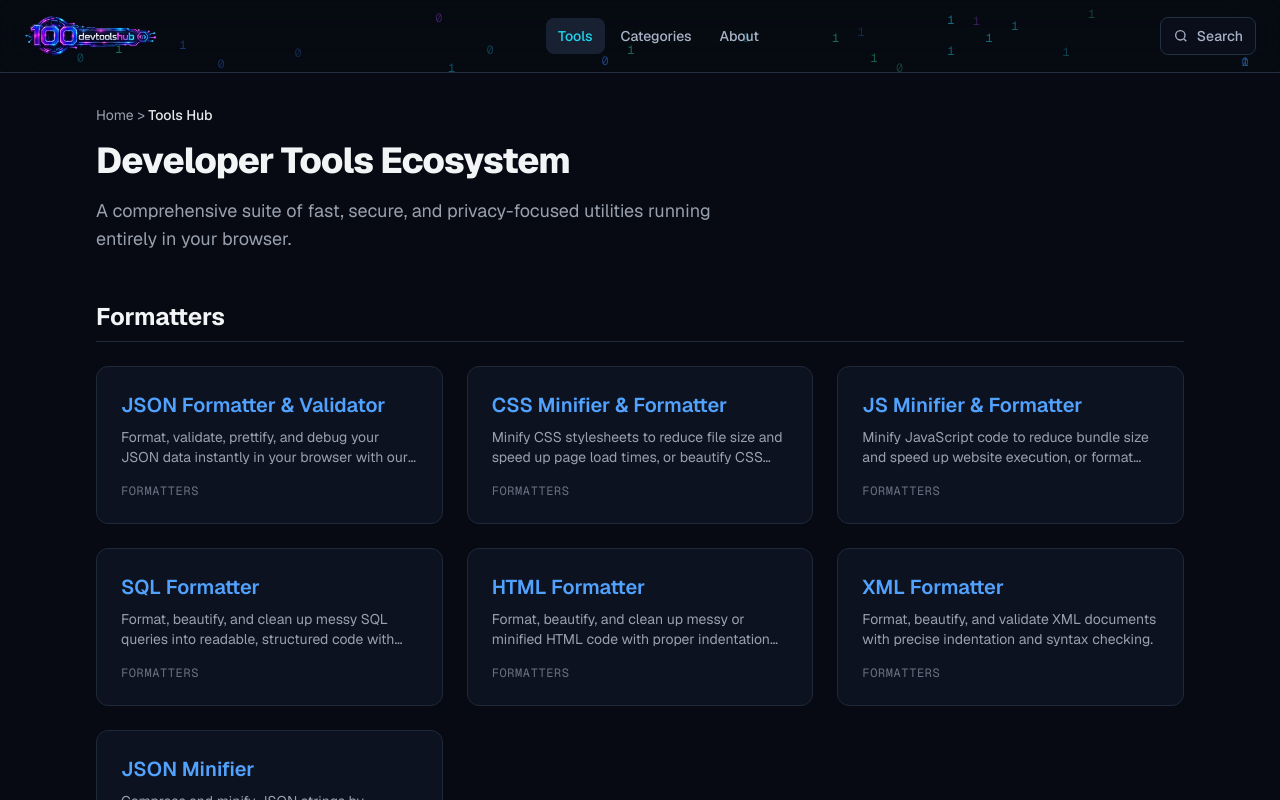
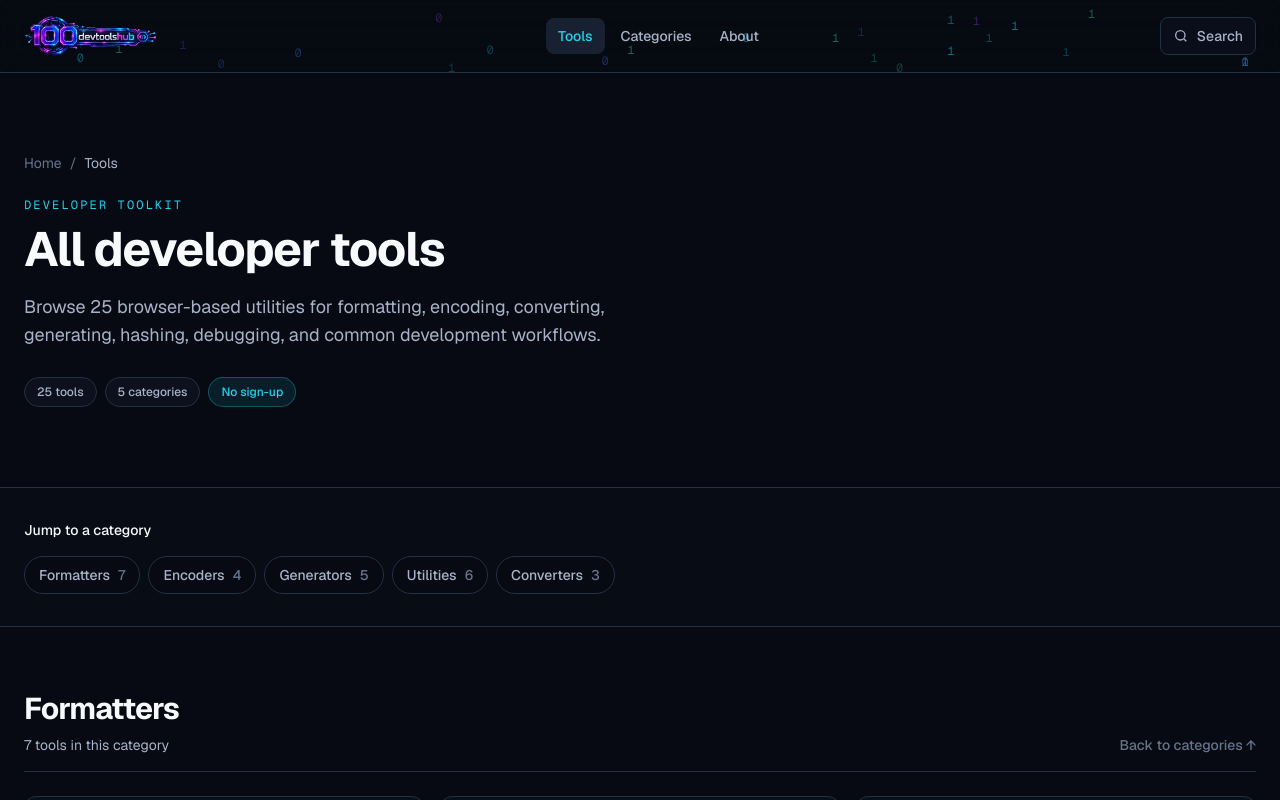
Before and after one commit to Vall-Re/dev-tools, a Next.js app: page /tools in a window 1280 px wide. Shown: the top 800 px of the page. Built offline with nearby package versions, Linux system fonts and the light colour scheme.

Commit message:
Rebuild tools catalog navigation

```diff
--- a/app/tools/page.tsx
+++ b/app/tools/page.tsx
@@ -1,68 +1,195 @@
+import type { Metadata } from 'next';
+import Link from 'next/link';
 import { tools } from '@/data/tools';
-import Link from 'next/link';
-import { Metadata } from 'next';
 
 export const metadata: Metadata = {
-  title: 'All Developer Tools – Free Online Utility Platform',
-  description: 'Explore our complete collection of free, client-side developer tools including JSON formatters, base64 encoders, JWT decoders, regex testers, and more.',
+  title: 'Developer Tools',
+  description:
+    'Browse free online developer tools for formatting, encoding, converting, generating, hashing, debugging, and everyday development tasks.',
   alternates: {
-    canonical: 'https://100devtoolshub.com/tools',
+    canonical: '/tools',
   },
 };
 
+const categories = Array.from(
+  new Set(tools.map((tool) => tool.category))
+).map((category) => ({
+  name: category,
+  slug: category.toLowerCase(),
+  tools: tools.filter((tool) => tool.category === category),
+}));
+
 export default function ToolsIndexPage() {
-  // Нормалізуємо категорії до нижнього регістру та прибираємо дублікати безпечно
-  const categories = Array.from(new Set(tools.map((t) => t.category.toLowerCase())));
+  return (
+    <main className="min-h-screen">
+      <section className="border-b border-border">
+        <div className="mx-auto w-full max-w-7xl px-4 py-14 sm:px-6 sm:py-16 lg:py-20">
+          <nav
+            aria-label="Breadcrumb"
+            className="mb-6 flex items-center gap-2 text-sm text-text-muted"
+          >
+            <Link
+              href="/"
+              className="transition-colors hover:text-brand-cyan"
+            >
+              Home
+            </Link>
 
-  return (
-    <main className="min-h-screen p-8 max-w-6xl mx-auto space-y-12 text-gray-100">
-      {/* Breadcrumbs & Header */}
-      <div className="space-y-4">
-        <nav className="text-sm text-gray-400">
-          <Link href="/" className="hover:text-blue-400 transition-colors">Home</Link> &gt;{' '}
-          <span className="text-gray-200 font-medium">Tools Hub</span>
-        </nav>
-        <h1 className="text-4xl font-extrabold tracking-tight">Developer Tools Ecosystem</h1>
-        <p className="text-gray-400 text-lg max-w-2xl">
-          A comprehensive suite of fast, secure, and privacy-focused utilities running entirely in your browser.
-        </p>
-      </div>
+            <span aria-hidden="true">/</span>
 
-      {/* Categories & Tool Cards */}
-      <div id="categories" className="scroll-mt-28 space-y-12">
-        {categories.map((category) => {
-          const categoryTools = tools.filter((t) => t.category.toLowerCase() === category);
-          // Робимо першу літеру великою для красивого заголовка секції
-          const formattedCategoryName = category.charAt(0).toUpperCase() + category.slice(1);
+            <span className="text-text-secondary">Tools</span>
+          </nav>
 
-          return (
+          <div className="max-w-3xl">
+            <p className="mb-3 font-mono text-xs uppercase tracking-[0.18em] text-brand-cyan">
+              Developer toolkit
+            </p>
+
+            <h1 className="text-4xl font-bold tracking-tight text-text-primary sm:text-5xl">
+              All developer tools
+            </h1>
+
+            <p className="mt-5 max-w-2xl text-base leading-7 text-text-secondary sm:text-lg">
+              Browse {tools.length} browser-based utilities for formatting,
+              encoding, converting, generating, hashing, debugging, and common
+              development workflows.
+            </p>
+
+            <div className="mt-7 flex flex-wrap gap-2">
+              <span className="rounded-full border border-border bg-surface-900 px-3 py-1.5 text-xs font-medium text-text-secondary">
+                {tools.length} tools
+              </span>
+
+              <span className="rounded-full border border-border bg-surface-900 px-3 py-1.5 text-xs font-medium text-text-secondary">
+                {categories.length} categories
+              </span>
+
+              <span className="rounded-full border border-brand-cyan/30 bg-brand-cyan/10 px-3 py-1.5 text-xs font-medium text-brand-cyan">
+                No sign-up
+              </span>
+            </div>
+          </div>
+        </div>
+      </section>
+
+      <section
+        id="categories"
+        className="scroll-mt-28 border-b border-border bg-surface-900/30"
+      >
+        <div className="mx-auto w-full max-w-7xl px-4 py-8 sm:px-6">
+          <p className="mb-4 text-sm font-medium text-text-primary">
+            Jump to a category
+          </p>
+
+          <nav
+            aria-label="Tool categories"
+            className="flex flex-wrap gap-2"
+          >
+            {categories.map((category) => (
+              <a
+                key={category.slug}
+                href={`#${category.slug}`}
+                className="rounded-full border border-border bg-surface-950 px-3.5 py-2 text-sm font-medium text-text-secondary transition-colors hover:border-brand-blue/50 hover:text-brand-cyan focus-visible:outline-2 focus-visible:outline-offset-2 focus-visible:outline-brand-cyan"
+              >
+                {category.name}
+                <span className="ml-2 text-text-muted">
+                  {category.tools.length}
+                </span>
+              </a>
+            ))}
+          </nav>
+        </div>
+      </section>
+
+      <div className="mx-auto w-full max-w-7xl px-4 py-14 sm:px-6 sm:py-16">
+        <div className="space-y-16">
+          {categories.map((category) => (
             <section
-              key={category}
-              id={category}
-              className="scroll-mt-28 space-y-6"
+              key={category.slug}
+              id={category.slug}
+              className="scroll-mt-28"
             >
-              <h2 className="text-2xl font-bold border-b border-gray-800 pb-2 capitalize">{formattedCategoryName}</h2>
-              <div className="grid grid-cols-1 md:grid-cols-2 lg:grid-cols-3 gap-6">
-                {categoryTools.map((tool) => (
+              <div className="mb-6 flex flex-wrap items-end justify-between gap-4 border-b border-border pb-4">
+                <div>
+                  <h2 className="text-2xl font-bold tracking-tight text-text-primary sm:text-3xl">
+                    {category.name}
+                  </h2>
+
+                  <p className="mt-2 text-sm text-text-secondary">
+                    {category.tools.length}{' '}
+                    {category.tools.length === 1 ? 'tool' : 'tools'} in this
+                    category
+                  </p>
+                </div>
+
+                <a
+                  href="#categories"
+                  className="text-sm font-medium text-text-muted transition-colors hover:text-brand-cyan"
+                >
+                  Back to categories ↑
+                </a>
+              </div>
+
+              <div className="grid gap-4 md:grid-cols-2 lg:grid-cols-3">
+                {category.tools.map((tool) => (
                   <Link
                     key={tool.slug}
                     href={`/tools/${tool.slug}`}
-                    className="p-6 border border-gray-800 rounded-xl hover:border-blue-500 hover:shadow-lg transition-all bg-gray-900/60 flex flex-col justify-between group"
+                    className="group flex min-h-52 flex-col justify-between rounded-xl border border-border bg-surface-900/60 p-5 transition-all hover:-translate-y-0.5 hover:border-brand-blue/60 hover:bg-surface-900 focus-visible:outline-2 focus-visible:outline-offset-2 focus-visible:outline-brand-cyan"
                   >
                     <div>
-                      <h3 className="text-xl font-semibold text-blue-400 group-hover:text-blue-300 transition-colors mb-2">{tool.name}</h3>
-                      <p className="text-gray-400 text-sm line-clamp-2">{tool.description}</p>
+                      <span className="inline-flex rounded-md border border-brand-blue/20 bg-brand-blue/10 px-2 py-1 font-mono text-xs font-medium uppercase tracking-wide text-brand-blue">
+                        {category.name}
+                      </span>
+
+                      <h3 className="mt-4 text-lg font-semibold text-text-primary transition-colors group-hover:text-brand-cyan">
+                        {tool.name}
+                      </h3>
+
+                      <p className="mt-2 text-sm leading-6 text-text-secondary">
+                        {tool.description}
+                      </p>
                     </div>
-                    <span className="text-xs text-gray-500 mt-4 font-mono uppercase tracking-wider">
-                      {tool.category}
+
+                    <span className="mt-5 text-sm font-medium text-text-muted transition-colors group-hover:text-brand-cyan">
+                      Open tool →
                     </span>
                   </Link>
                 ))}
               </div>
             </section>
-          );
-        })}
+          ))}
+        </div>
       </div>
+
+      <section className="border-t border-border bg-surface-900/30">
+        <div className="mx-auto w-full max-w-7xl px-4 py-14 sm:px-6">
+          <div className="rounded-2xl border border-border bg-surface-950/60 p-6 sm:p-8">
+            <div className="max-w-3xl">
+              <p className="font-mono text-xs uppercase tracking-[0.18em] text-brand-purple">
+                Growing toolkit
+              </p>
+
+              <h2 className="mt-3 text-2xl font-bold tracking-tight text-text-primary">
+                More developer tools are coming
+              </h2>
+
+              <p className="mt-3 leading-7 text-text-secondary">
+                The collection is being expanded around practical developer
+                workflows while keeping each tool focused, fast, and easy to
+                use.
+              </p>
+
+              <Link
+                href="/"
+                className="mt-6 inline-block text-sm font-medium text-brand-cyan transition-colors hover:text-text-primary"
+              >
+                Search the current toolkit →
+              </Link>
+            </div>
+          </div>
+        </div>
+      </section>
     </main>
   );
 }
```
